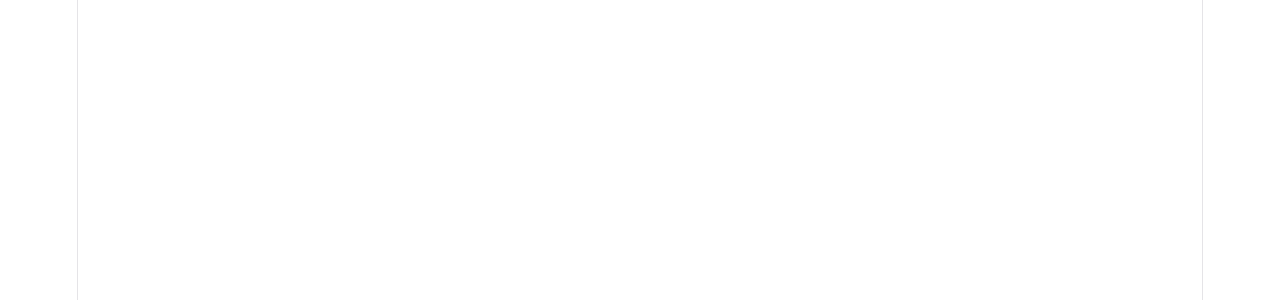
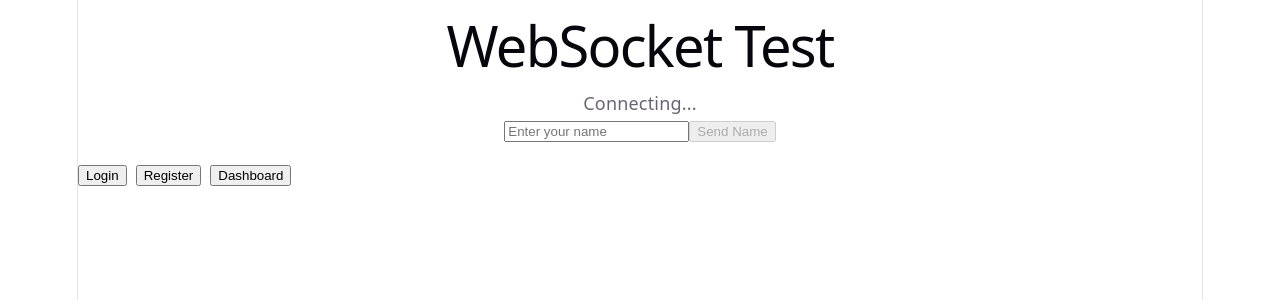
Before and after one commit to ParkerShank/RPSBattle, a React (Vite) app in the folder client/: page /testing in a window 1280 px wide. Before the commit this address had no page. Shown: the top 300 px of the page. Built offline with nearby package versions, Linux system fonts and the light colour scheme; no server answers.

Commit message:
basic message sending between client and server

```diff
--- a/client/src/App.jsx
+++ b/client/src/App.jsx
@@ -1,18 +1,24 @@
-import { BrowserRouter, Routes, Route } from 'react-router-dom';
-import Register from './Register';
-import Login from './Login';
-import Dashboard from './Dashboard';
+import { BrowserRouter, Routes, Route } from 'react-router-dom'
+import Register from './Register'
+import Login from './Login'
+import Dashboard from './Dashboard'
+import Conn from './Conn'
+import { GameSocketProvider } from './hooks/useGameSocket'
 
 function App() {
   return (
+    // Wrap the app with GameSocketProvider to provide WebSocket functionality to all components
+    <GameSocketProvider>
       <BrowserRouter>
         <Routes>
           <Route path="/" element={<Login />} />
           <Route path="/register" element={<Register />} />
           <Route path="/dashboard" element={<Dashboard />} />
+          <Route path="/testing" element={<Conn />} />
         </Routes>
       </BrowserRouter>
-  );
+    </GameSocketProvider>
+  )
 }
 
 export default App;
--- /dev/null
+++ b/client/src/Conn.jsx
@@ -0,0 +1,37 @@
+import React from 'react'
+import { Link } from 'react-router-dom'
+import { useGameSocket } from './hooks/useGameSocket'
+import { useState } from 'react'
+// This component is just for testing the WebSocket connection and send function
+function Conn() {
+    // state to hold the name input value
+    const [name, setName] = useState('')
+    const { connected, send } = useGameSocket()
+    // function to send a message to the server when button is clicked
+    function sendMessage() {
+        if (!connected) return
+        send({ type: 'REGISTER', name })
+    }
+    // render the UI with connection status, input field, and buttons to navigate to other pages
+    return (
+        <div>
+            <h1>WebSocket Test</h1>
+            <p>{connected ? 'Connected' : 'Connecting...'}</p>
+            <input value={name} onChange={(e) => setName(e.target.value)} placeholder="Enter your name" />
+            <button onClick={sendMessage} disabled={!connected}>Send Name</button> {/* disable button if not connected */}
+            <div style={{ marginTop: '1rem', display: 'flex', gap: '0.5rem' }}>
+              <Link to="/">
+                <button type="button">Login</button>
+              </Link>
+              <Link to="/register">
+                <button type="button">Register</button>
+              </Link>
+              <Link to="/dashboard">
+                <button type="button">Dashboard</button>
+              </Link>
+            </div>
+        </div>
+    )
+}
+
+export default Conn;
--- a/client/src/Dashboard.jsx
+++ b/client/src/Dashboard.jsx
@@ -1,5 +1,6 @@
 import { useEffect, useState } from 'react';
 import { useNavigate } from 'react-router-dom';
+import { Link } from 'react-router-dom';
 
 function Dashboard() {
   const [user, setUser] = useState(null);
@@ -33,6 +34,17 @@
       ) : (
         <p>Loading...</p>
       )}
+      <div style={{ marginTop: '1rem', display: 'flex', gap: '0.5rem' }}>
+        <Link to="/testing">
+          <button type="button">Testing</button>
+        </Link>
+        <Link to="/register">
+          <button type="button">Register</button>
+        </Link>
+        <Link to="/dashboard">
+          <button type="button">Dashboard</button>
+        </Link>
+      </div>
     </div>
   );
 }
--- a/client/src/Login.jsx
+++ b/client/src/Login.jsx
@@ -78,6 +78,17 @@
       <p>
         Don't have an account? <Link to="/register">Register here</Link>
       </p>
+      <div style={{ marginTop: '1rem', display: 'flex', gap: '0.5rem' }}>
+        <Link to="/testing">
+          <button type="button">Testing</button>
+        </Link>
+        <Link to="/register">
+          <button type="button">Register</button>
+        </Link>
+        <Link to="/dashboard">
+          <button type="button">Dashboard</button>
+        </Link>
+      </div>
     </div>
   );
 }
--- a/client/src/Register.jsx
+++ b/client/src/Register.jsx
@@ -79,6 +79,17 @@
       <p>
         Already have an account? <Link to="/">Login here</Link>
       </p>
+      <div style={{ marginTop: '1rem', display: 'flex', gap: '0.5rem' }}>
+        <Link to="/testing">
+          <button type="button">Testing</button>
+        </Link>
+        <Link to="/register">
+          <button type="button">Register</button>
+        </Link>
+        <Link to="/dashboard">
+          <button type="button">Dashboard</button>
+        </Link>
+      </div>
     </div>
   );
 }
--- /dev/null
+++ b/client/src/hooks/useGameSocket.js
@@ -0,0 +1,55 @@
+import React, { createContext, useContext, useEffect, useRef, useState } from 'react'
+// Custom hook to manage WebSocket connection and provide send function
+const GameSocketContext = createContext(null)
+// this function creates the value for the context provider, which includes connection status and send function
+function useGameSocketProviderValue() {
+    //connected state to track if WebSocket is connected
+  const [connected, setConnected] = useState(false)
+  // useRef to hold the WebSocket instance across renders without causing re-renders
+  const ws = useRef(null)
+    // useEffect to establish WebSocket connection when component mounts
+  useEffect(() => {
+    // create WebSocket connection to server
+    const socket = new WebSocket('ws://localhost:3001')
+    // store socket in ref so we can use it in send function
+    ws.current = socket
+    // set up event handlers for WebSocket
+    socket.onopen = () => {
+      console.log('Connected!')
+      setConnected(true)
+    }
+    socket.onclose = () => {
+      console.log('Disconnected!')
+      setConnected(false)
+    }
+    // log any messages received from server (for testing)
+    socket.onmessage = (event) => {
+      console.log('Server said:', event.data)
+    }
+
+
+    // cleanup: close socket if component unmounts
+    return () => socket.close()
+  }, [])  // empty array = run once on mount, never again
+  // function to send a message to the server, only if connected
+  const send = (payload) => {
+    if (ws.current?.readyState === WebSocket.OPEN) {
+      ws.current.send(JSON.stringify(payload))
+    }
+  }
+  // return the connection status and send function as the context value
+  return { connected, send }
+}
+// Context provider component to wrap the app and provide WebSocket functionality
+export function GameSocketProvider({ children }) {
+  const value = useGameSocketProviderValue()
+  return React.createElement(GameSocketContext.Provider, { value }, children)
+}
+// Custom hook to consume the GameSocketContext and access connection status and send function
+export function useGameSocket() {
+  const context = useContext(GameSocketContext)
+  if (!context) {
+    throw new Error('useGameSocket must be used within a GameSocketProvider')
+  }
+  return context
+}
```
Also changed, not shown: 2 other files (tests, documents, lock files or other folders). Lines whose indentation alone changed are shown as unchanged.
